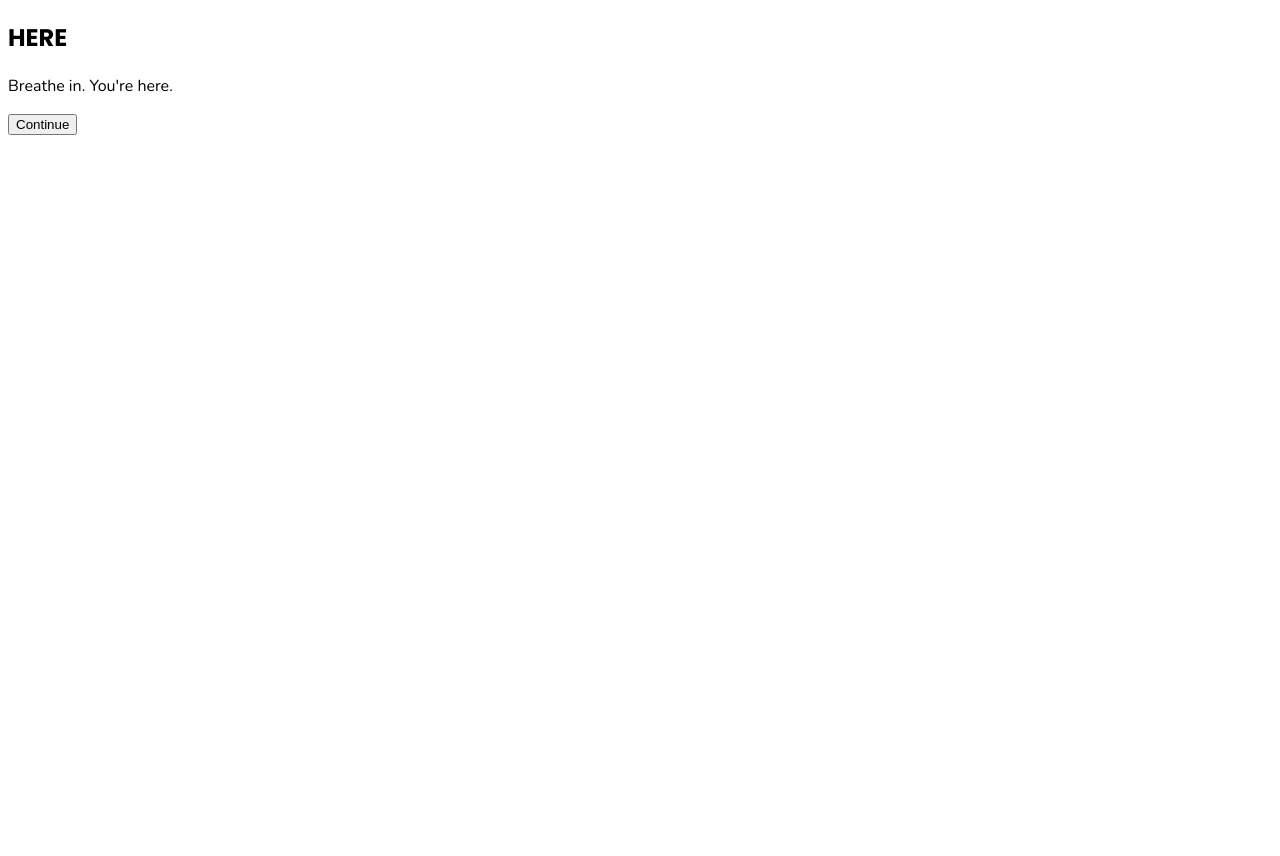
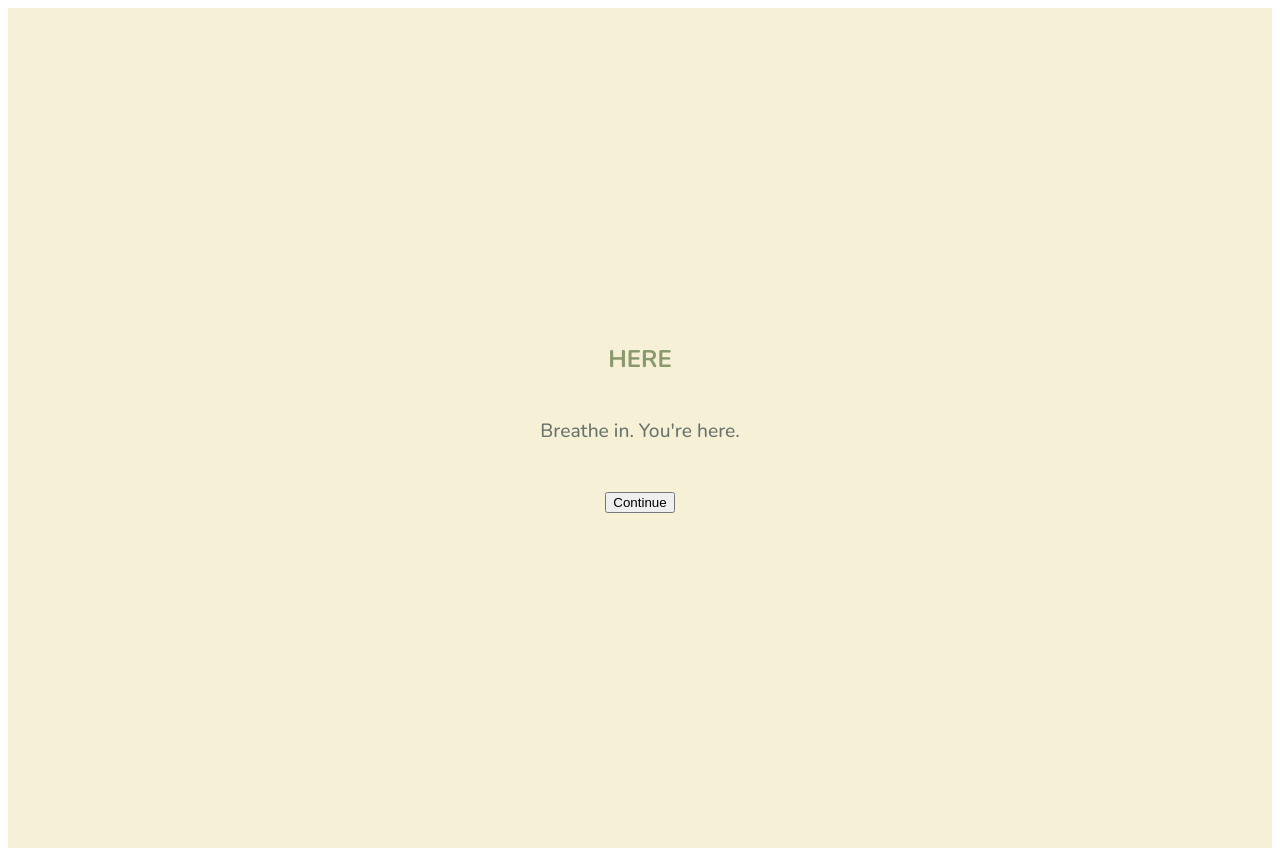
Before and after one commit to Monaabdelreheem/here-frontend, a React (Vite) app: page / in a window 1280 px wide. Before the commit the page ends 800 px from the top, so only its background shows below. Built offline with nearby package versions, Linux system fonts and the light colour scheme.

Commit message:
Polish intro layout and text animation

```diff
--- a/src/pages/IntroPage.css
+++ b/src/pages/IntroPage.css
@@ -1,7 +1,124 @@
+
+/* Ensure base styles for centering and background are present */
 .intro {
   font-family: 'Nunito', 'Segoe UI', Tahoma, Geneva, Verdana, sans-serif;
+  min-height: 100vh;
+  background-color: #F6F0D7;
+  display: flex;
+  flex-direction: column;
+  align-items: center;
+  justify-content: center;
+  padding: 20px;
+  margin: auto;
+  cursor: pointer;
+}
+
+.intro__content {
+  display: flex;
+  flex-direction: column;
+  align-items: center;
+  justify-content: center;
+  gap: 24px;
+  text-align: center;
+  max-width: 500px;
+  margin: 0 auto;
+  position: relative;
+  min-height: 220px; /* more space for gap */
 }
 
 .intro__title {
-  font-family: 'Poppins', 'Segoe UI', Tahoma, Geneva, Verdana, sans-serif;
+  margin: 0;
+  color: #89986D;
+  font-weight: 700;
 }
+
+.intro__text--fade {
+  margin: 0;
+  white-space: nowrap;
+  opacity: 0;
+  animation: fadeInTextUp 0.9s cubic-bezier(0.4, 0.7, 0.2, 1.1) forwards;
+}
+
+.here-animated {
+  display: flex;
+  gap: 0.2em;
+}
+
+.here-letter {
+  opacity: 0;
+  transform: translateY(-80px) scale(0.8) rotate(0deg);
+  display: inline-block;
+  animation: hereFall 3.5s cubic-bezier(0.4, 0.7, 0.2, 1.1) forwards;
+}
+
+@keyframes hereFall {
+  to {
+    opacity: 1;
+    transform: translateY(0) scale(1) rotate(0deg);
+  }
+}
+
+.here-letter--flip {
+  animation: hereFlip 3.5s cubic-bezier(0.4, 0.7, 0.2, 1.1) forwards;
+  transform-style: preserve-3d;
+}
+
+@keyframes hereFlip {
+  80% {
+    opacity: 1;
+    transform: translateY(0) scale(1) rotateY(0deg);
+  }
+  100% {
+    opacity: 1;
+    transform: translateY(0) scale(1) rotateY(180deg);
+  }
+}
+
+@keyframes fadeInTextUp {
+  from {
+    opacity: 0;
+    transform: translateY(24px);
+  }
+  to {
+    opacity: 1;
+    transform: translateY(0);
+  }
+}
+
+.intro__text {
+  font-size: 1.2rem;
+  color: #6b756b;
+  font-weight: 500;
+  margin-bottom: 24px;
+}
+
+.intro__text--tap {
+  margin: 0;
+  font-size: 0.95rem;
+  letter-spacing: 0.04em;
+  text-transform: uppercase;
+  opacity: 0.75;
+  animation: pulseHint 1.6s ease-in-out infinite;
+}
+
+@keyframes pulseHint {
+  0%,
+  100% {
+    opacity: 0.45;
+  }
+  50% {
+    opacity: 0.9;
+  }
+}
+
+@keyframes fadeInUp {
+  from {
+    opacity: 0;
+    transform: translateY(24px);
+  }
+
+  to {
+    opacity: 1;
+    transform: translateY(0);
+  }
+}
```
